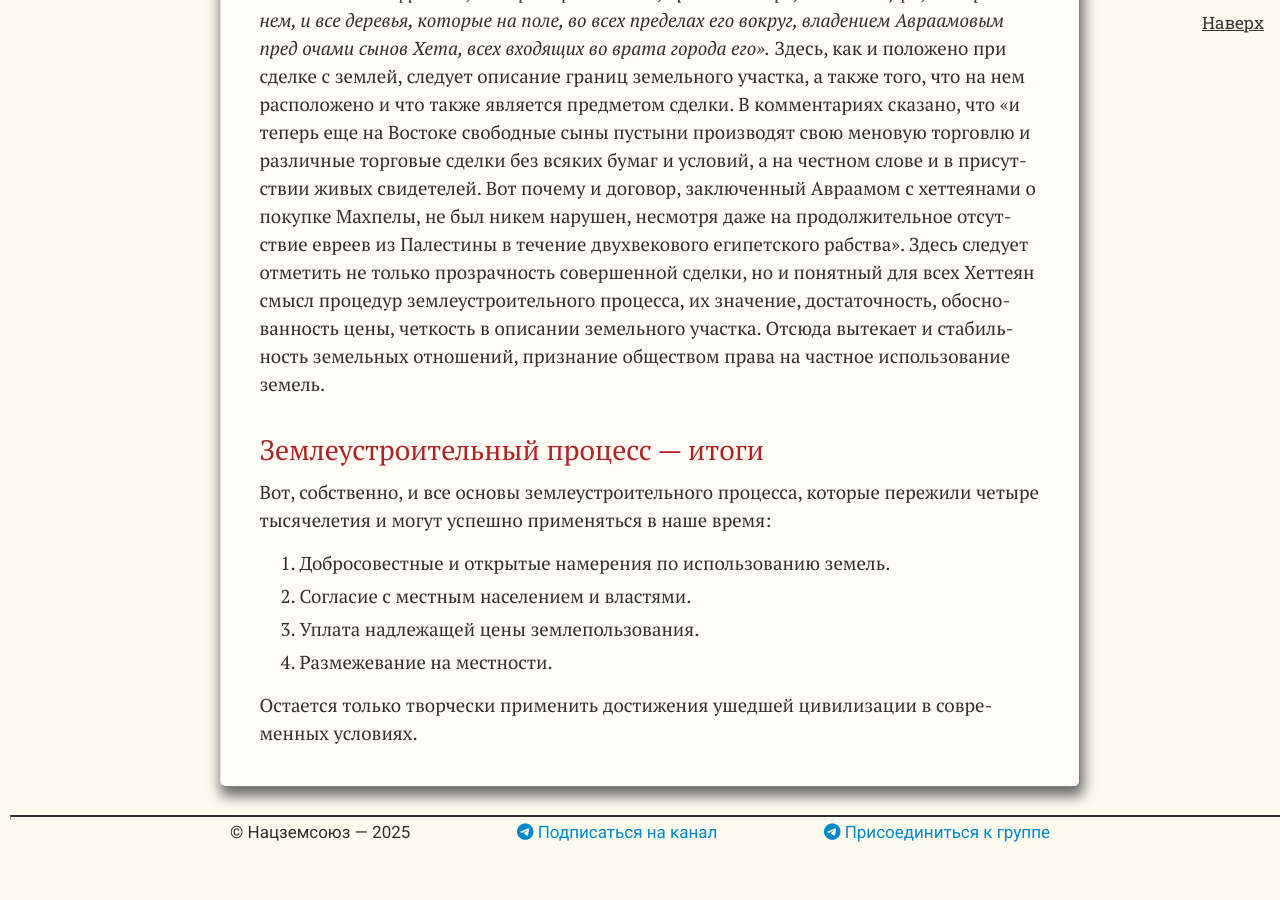
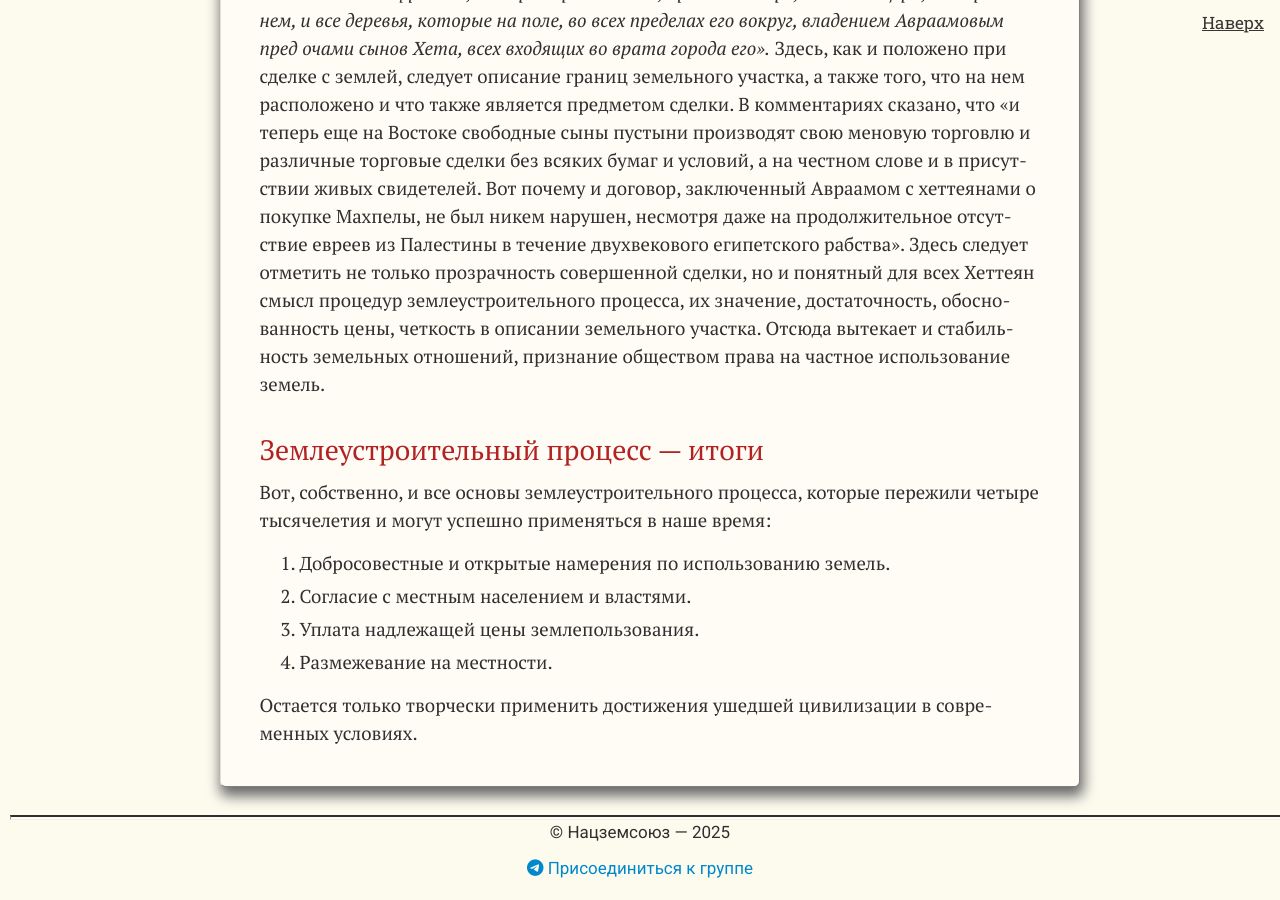
Before and after one commit to SergSi/land-use-art, a Jekyll site: the page built from _posts/2023-09-01-book.md, in a window 1280 px wide and 900 px high, scrolled down 6149 px. Built offline with Jekyll 4.4.1, drawn with Linux system fonts in a browser that asks for light colours; some web fonts are replaced; before the commit the page ends 7012 px from its top, so only the background shows below that.

Commit message:
Update foot.html

```diff
--- a/_includes/foot.html
+++ b/_includes/foot.html
@@ -1,14 +1,18 @@
- <br><div class="footer">
+<br>
+<div class="footer">
   <div class="news-container"><hr class="hr-line"></div>
   <div class="container">
-    <div class="sans-serif" style="display: flex; justify-content: space-between; align-items: center;">
+    <!-- Надпись "Нацземсоюз" -->
+    <div style="text-align: center; margin-bottom: 10px;">
       <p style="font-family: 'Roboto', sans-serif; margin: 0;">&copy;&nbsp;Нацземсоюз&nbsp;—&nbsp;{{ site.time | date:"%Y" }}</p>
-      <a href="https://t.me/land_use_art" target="_blank" style="font-family: 'Roboto', sans-serif; text-decoration: none; color: #0088cc; margin: 0;">
-        <i class="fab fa-telegram-plane"></i> Подписаться на канал
-      </a>
+    </div>
+
+    <!-- Ссылка на Telegram-группу -->
+    <div style="text-align: center;">
       <a href="https://t.me/+X0UTMC7_X48xZjIy" target="_blank" style="font-family: 'Roboto', sans-serif; text-decoration: none; color: #0088cc; margin: 0;">
         <i class="fab fa-telegram-plane"></i> Присоединиться к группе
       </a>
     </div>
   </div>
-</div><br>
+</div>
+<br>
```
